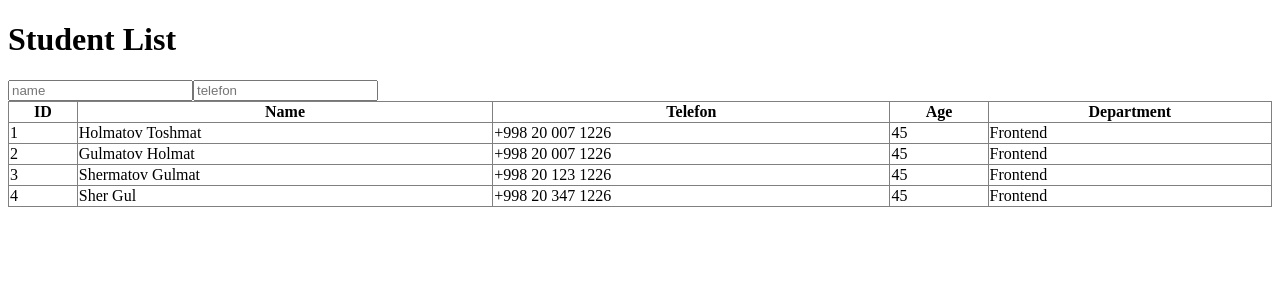
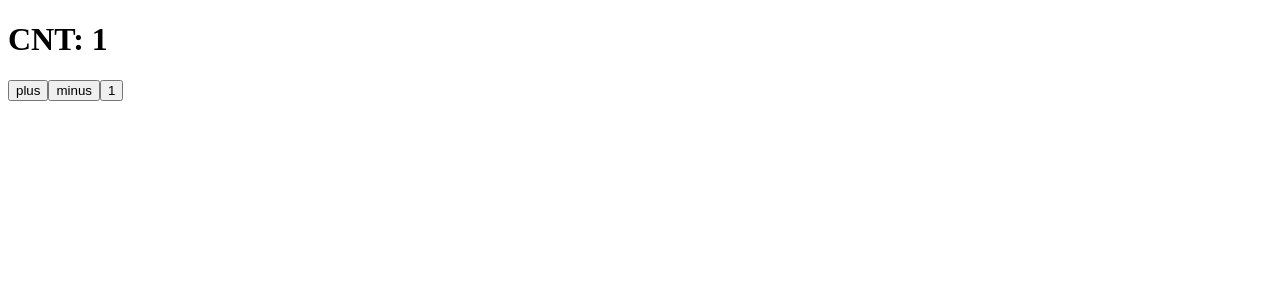
Before and after one commit to oromova/ReactJS_tutorial, a React (Vite) app: page / in a window 1280 px wide. Shown: the top 300 px of the page. Built offline with nearby package versions, Linux system fonts and the light colour scheme.

Commit message:
useReducer()

```diff
--- /dev/null
+++ b/src/components/Navbar/index.jsx
@@ -0,0 +1,15 @@
+import React from 'react'
+import { MenuItem, Wrapper } from './style';
+
+export const Navbar = (props) => {
+  return (
+    <Wrapper>
+      <MenuItem>Home</MenuItem>
+      <MenuItem>Login</MenuItem>
+      <MenuItem>Reset</MenuItem>
+      <MenuItem>Info {props.length}</MenuItem>
+    </Wrapper>
+  )
+}
+
+export default Navbar
--- /dev/null
+++ b/src/components/Navbar/style.js
@@ -0,0 +1,12 @@
+import styled from "styled-components";
+
+export const Wrapper = styled.div`
+  display: flex;
+  justify-content: space-evenly;
+  background-color: black;
+  margin-bottom: 50px;
+`
+
+export const MenuItem = styled.h3`
+  color: white
+`
--- a/src/components/Reset/Reset.jsx
+++ b/src/components/Reset/Reset.jsx
@@ -2,7 +2,10 @@ import React from 'react'
 
 export const Reset = () => {
   return (
-    <div>Reset</div>
+    <div>
+     <h1> Reset</h1>
+
+      </div>
   )
 }
 
--- /dev/null
+++ b/src/components/Table/index.jsx
@@ -0,0 +1,45 @@
+import { useState } from "react";
+import students from "../../mock/student";
+import Navbar from "../Navbar";
+
+export const Root = ({data, onDelete }) => {
+
+  return (
+    <div>
+      <h1>Student list {data.length}</h1>
+      {/* <input onChange={searchByName} type="text" placeholder="name" />
+      <input onChange={searchByTel} type="text" placeholder="telefon"/> */}
+      <table border={1} style={{borderCollapse: 'collapse', width: '100%'}}>
+        <thead>
+        <tr>
+          <th>ID</th>
+          <th>Name</th>
+          <th>Telefon</th>
+          <th>Age</th>
+          <th>Department</th>
+          <th>action</th>
+        </tr>
+        </thead>
+        <tbody>
+          {
+            data.map((std) =>{
+              return(
+               <tr key={std.id}>
+                <td>{std.id}</td>
+                <td>{std.name}</td>
+                <td>{std.phone}</td>
+                <td>{std.age}</td>
+                <td>{std.department}</td>
+                <td onClick={()=>onDelete(std.id)} style={{color: 'blue', cursor: 'pointer'}}>delete</td>
+              </tr>
+            );
+            })
+          }
+        </tbody>
+      </table>
+
+    </div>
+  );
+};
+
+export default Root;
--- a/src/root/index.jsx
+++ b/src/root/index.jsx
@@ -1,63 +1,43 @@
-import { useState } from "react";
-import students from "../mock/student";
+import Table from '../components/Table'
+import Navbar from "../components/Navbar";
+import students from '../mock/student';
+import { useReducer, useState } from 'react';
+
 
 export const Root = () => {
-  const [data, setData] = useState(students)
+  // const [data, setData] = useState(students)
+  const [cnt, dispatch] = useReducer((state, action)=>{
+    console.log(state, action);
+    switch (action.type){
+      case 'plus':
+        return state + 1;
+      case "minus":
+        return state - 1;
+        case "amount":
+        return state + action.payload;
+      default:
+      return state
+    }       // return statega teng
+  }, 1)
 
-  const searchByName = ({ target: { value }}) => {
-    let res = students.filter((student) => student.name.includes(value))
-    setData(res)
-  }
 
-  const searchByTel = ({ target: {value }}) => {
-    let res = students.filter((student) => student.phone.split(' ').join('').includes(value))
-    setData(res)
-  }
+
+  // const onDelete = (id) => {
+  //   let res = data.filter((student) =>
+  //   student.id !== id)
+  //   setData(res)
+  // }
+
   return (
-    <div>
-      <h1>Student List</h1>
-      <input onChange={searchByName} type="text" placeholder="name" />
-      <input onChange={searchByTel} type="text" placeholder="telefon"/>
-      <table border={1} style={{borderCollapse: 'collapse', width: '100%'}}>
-        <thead>
-        <tr>
-          <th>ID</th>
-          <th>Name</th>
-          <th>Telefon</th>
-          <th>Age</th>
-          <th>Department</th>
-        </tr>
-        </thead>
-        <tbody>
-          {
-            data.map((std) =>{
-              return(
-               <tr key={std.id}>
-                <td>{std.id}</td>
-                <td>{std.name}</td>
-                <td>{std.phone}</td>
-                <td>{std.age}</td>
-                <td>{std.department}</td>
-              </tr>
-            );
-            })
-          }
-        </tbody>
-      </table>
+     <div>
 
-      {/* <h1>Student List</h1>
-      {data.map(([title, list]) => {
-        return <div key={title}>{title}
-        {
-          list.map((lst)=>{
-            return(
-
-            )
-          })
-        }
-        </div>
-      })} */}
-    </div>
+      <h1>CNT: {cnt}</h1>
+      <button onClick={() => dispatch({type: 'plus'})}>plus</button>
+      <button onClick={() => dispatch({type: 'minus'})}>minus</button>
+      <button onClick={() => dispatch({type: "amount", payload: cnt})}>{cnt}</button>
+    {/*  <Navbar length={data.length}></Navbar>
+      <Table data={data} onDelete={onDelete}/> */}
+     </div>
   );
 };
 
```
